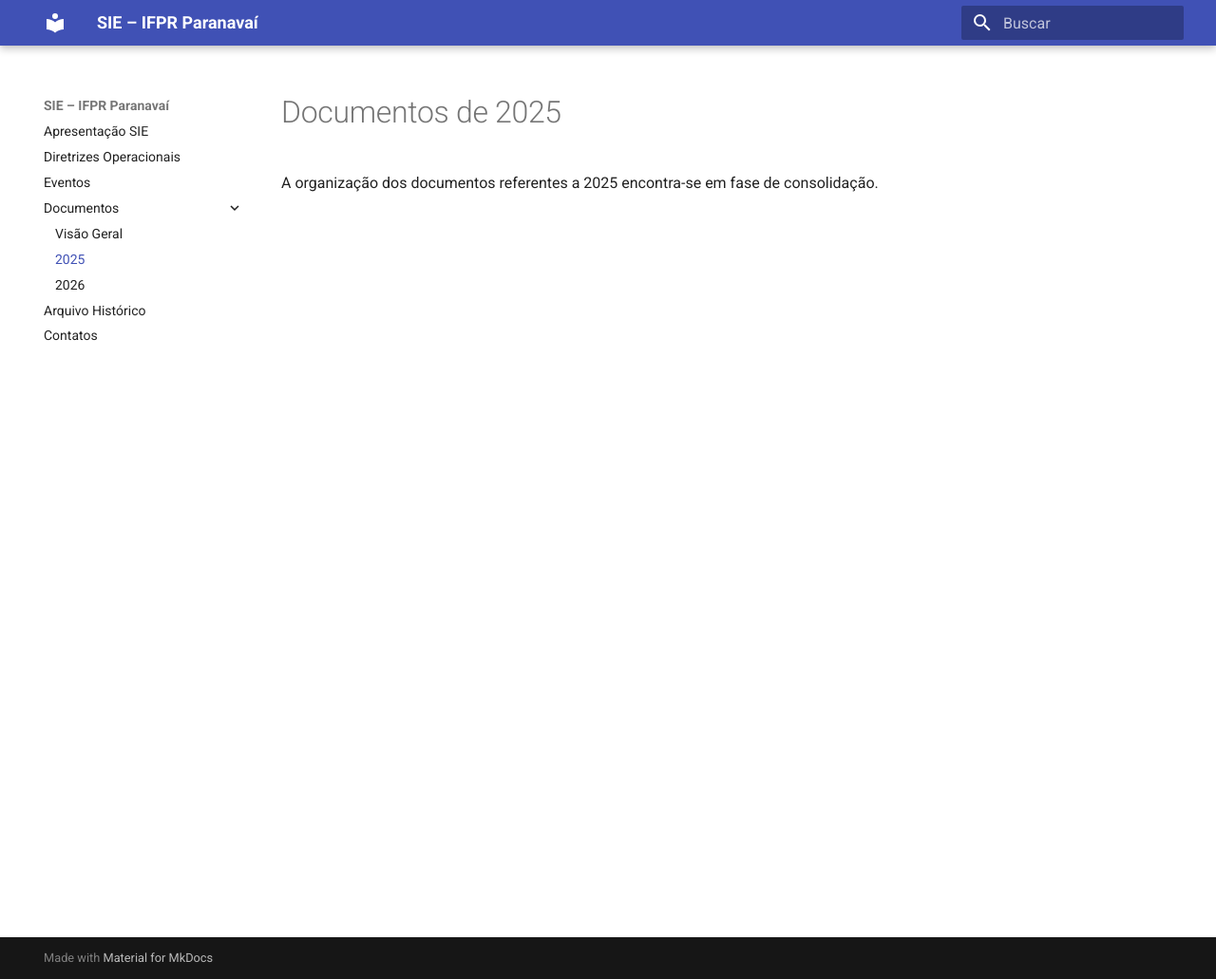
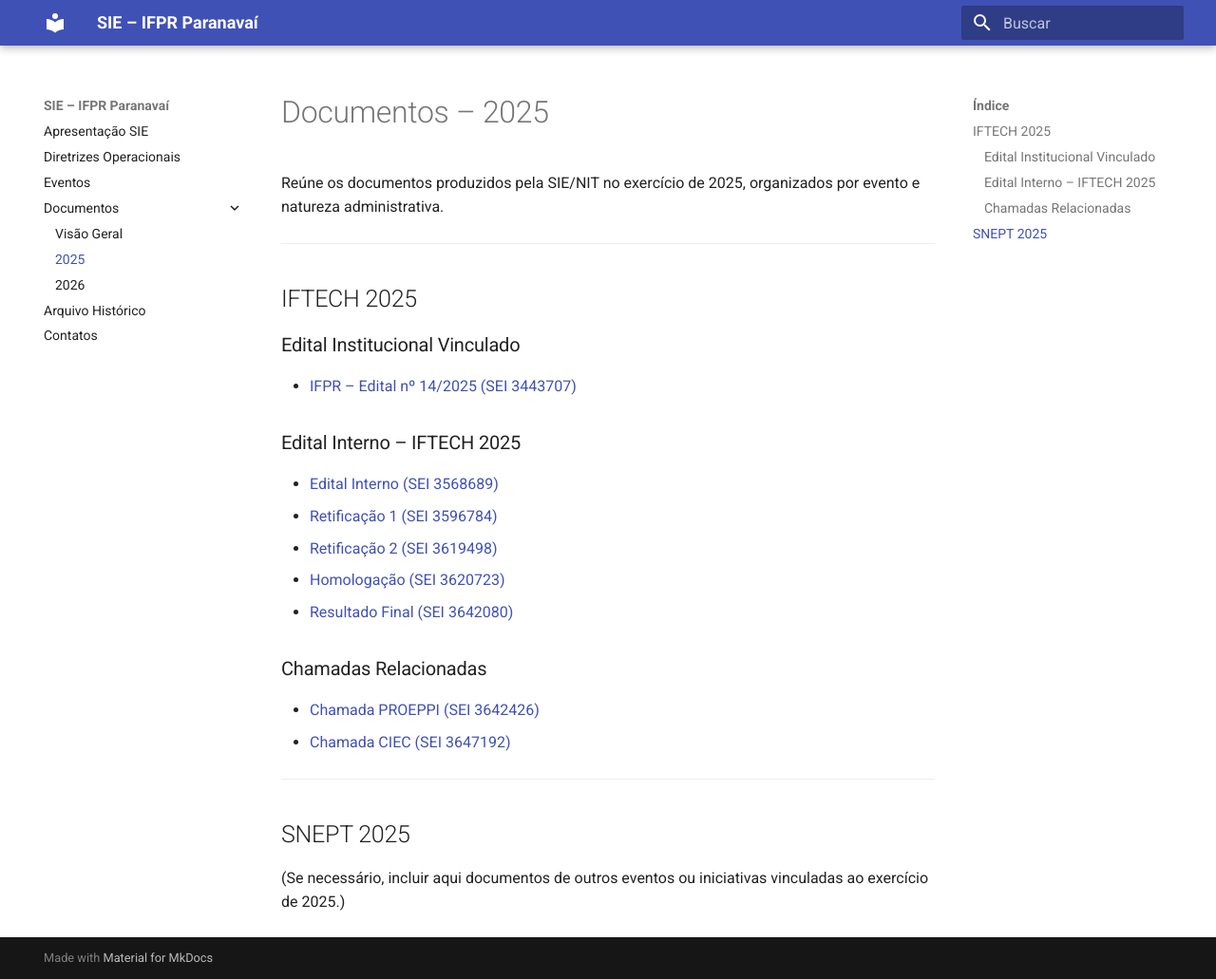
Before and after one commit to ifpr-sie-paranavai/dossie, an MkDocs documentation site: the page built from docs/docs2025.md, in a window 1280 px wide and 1031 px high. Shown: the whole window at 95% size. Built offline with MkDocs 1.6.1 and Material for MkDocs 9.7.7, drawn with Linux system fonts in a browser that asks for light colours.

Commit message:
Update docs2025.md

```diff
--- a/docs/docs2025.md
+++ b/docs/docs2025.md
@@ -1,3 +1,30 @@
-# Documentos de 2025
+# Documentos – 2025
 
-A organização dos documentos referentes a 2025 encontra-se em fase de consolidação.
+Reúne os documentos produzidos pela SIE/NIT no exercício de 2025, organizados por evento e natureza administrativa.
+
+---
+
+## IFTECH 2025
+
+### Edital Institucional Vinculado
+
+- [IFPR – Edital nº 14/2025 (SEI 3443707)](arquivos/IFPR_Edital_14_2025_SEI_3443707.pdf)
+
+### Edital Interno – IFTECH 2025
+
+- [Edital Interno (SEI 3568689)](arquivos/IFTECH_2025_Edital_Interno_SEI_3568689.pdf)
+- [Retificação 1 (SEI 3596784)](arquivos/IFTECH_2025_Edital_Interno_Retificacao1_SEI_3596784.pdf)
+- [Retificação 2 (SEI 3619498)](arquivos/IFTECH_2025_Edital_Interno_Retificacao2_SEI_3619498.pdf)
+- [Homologação (SEI 3620723)](arquivos/IFTECH_2025_Edital_Interno_Homologacao_SEI_3620723.pdf)
+- [Resultado Final (SEI 3642080)](arquivos/IFTECH_2025_Edital_Interno_Resultado_SEI_3642080.pdf)
+
+### Chamadas Relacionadas
+
+- [Chamada PROEPPI (SEI 3642426)](arquivos/IFTECH_2025_Edital_Chamada_Proeppi_SEI_3642426.pdf)
+- [Chamada CIEC (SEI 3647192)](arquivos/IFTECH_2025_Edital_Chamada_CIEC_SEI_3647192.pdf)
+
+---
+
+## SNEPT 2025
+
+(Se necessário, incluir aqui documentos de outros eventos ou iniciativas vinculadas ao exercício de 2025.)
```
